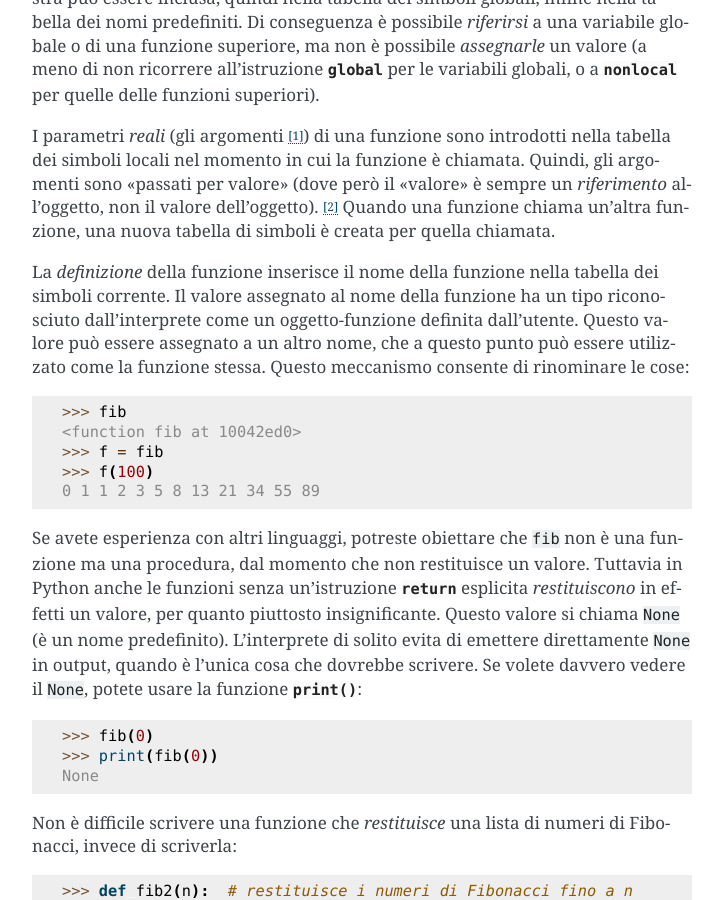
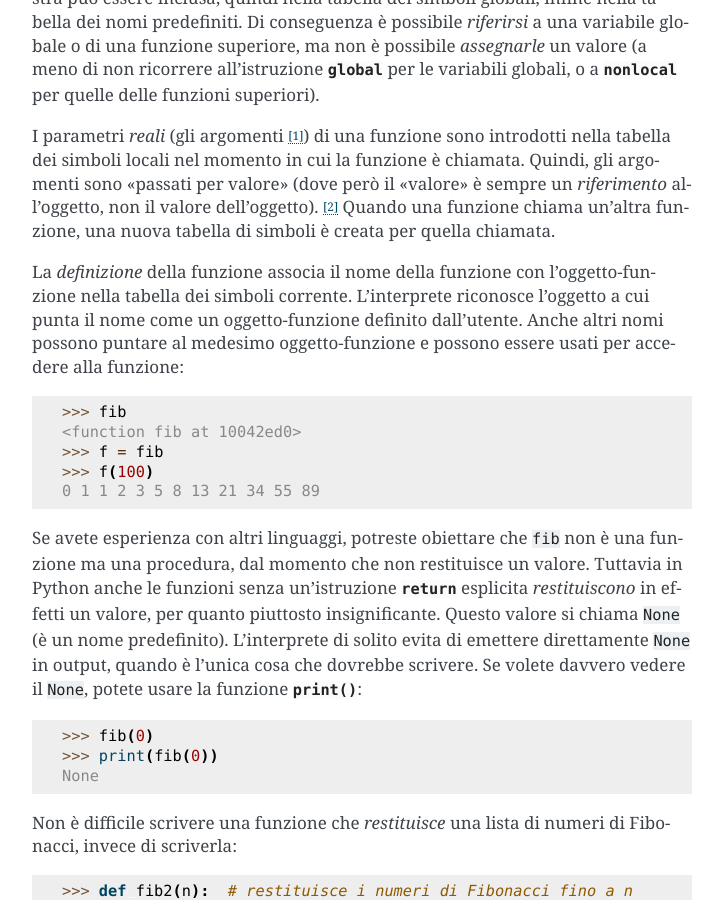
Before and after one commit to ricpol/pytutorial-it, a Sphinx documentation site: the page built from tutorial/source/controlflow.rst, in a window 1280 px wide and 900 px high, scrolled down 5820 px. Shown: the whole window, without its empty margins (388-1111 px from the left). Built offline with Sphinx 7.4.7, drawn with Linux system fonts in a browser that asks for light colours.

Commit message:
sync up to commit d12af71

```diff
--- a/tutorial/source/appetite.rst
+++ b/tutorial/source/appetite.rst
@@ -3,7 +3,7 @@
 
     Questa è una traduzione del `Tutorial ufficiale <https://docs.python.org/3/tutorial/index.html>`_ della documentazione di Python, mantenuta in sincrono con il testo della `repository GitHub <https://github.com/python/cpython/tree/master/Doc/tutorial>`_.
 
-    Questa è la traduzione della **versione "di sviluppo" del Tutorial**, corrispondente al "master branch" della repository, ed è aggiornata al `28 maggio 2020 <https://github.com/python/cpython/commit/eaca2aa117d663acf8160a0b4543ee2c7006fcc7#diff-8f5d4d54eb7fab60cb04633e721f6328>`_.
+    Questa è la traduzione della **versione "di sviluppo" del Tutorial**, corrispondente al "master branch" della repository, ed è aggiornata al `6 luglio 2020 <https://github.com/python/cpython/commit/d12af71047f0eae86440654d3ea74c032c7c3558>`_.
 
     La repository GitHub di questo progetto `si trova qui <https://github.com/ricpol/pytutorial-it>`_: potete essere informati sugli aggiornamenti mettendo una "star" alla repository. Ogni collaborazione è gradita: se intendete partecipare, leggete prima il file `CONTRIBUTING.rst <https://github.com/ricpol/pytutorial-it/blob/master/CONTRIBUTING.rst>`_.
 
--- a/tutorial/source/classes.rst
+++ b/tutorial/source/classes.rst
@@ -40,7 +40,7 @@ Il *namespace* locale di una funzione viene creato al momento di chiamare la fun
 
 Uno *scope* è una regione di codice Python, all'interno del programma, dove il *namespace* è direttamente accessibile. Con "direttamente accessibile" intendiamo che un riferimento *non qualificato* (senza ricorrere alla notazione col punto) a un nome riesce effettivamente a raggiungere quel nome nel *namespace*.
 
-Anche se gli *scope* sono determinati in modo statico, sono usati in modo dinamico. In qualsiasi momento durante l'esecuzione del programma esistono almeno tre *scope* annidati, i cui *namespace* sono direttamente accessibili:
+Anche se gli *scope* sono determinati in modo statico, sono usati in modo dinamico. In qualsiasi momento durante l'esecuzione del programma esistono tre o quattro *scope* annidati, i cui *namespace* sono direttamente accessibili:
 
 * lo *scope* più interno, dove un nome è cercato per prima cosa, contiene i nomi locali;
 * gli *scope* di ogni eventuale funzione di ordine superiore, che sono ricercati dal più prossimo al più lontano, contengono nomi non-locali ma anche non-globali;
--- a/tutorial/source/controlflow.rst
+++ b/tutorial/source/controlflow.rst
@@ -228,7 +228,7 @@ Opzionalmente, la prima istruzione della funzione può essere una stringa non as
 
 I parametri *reali* (gli argomenti [#]_) di una funzione sono introdotti nella tabella dei simboli locali nel momento in cui la funzione è chiamata. Quindi, gli argomenti sono "passati per valore" (dove però il "valore" è sempre un *riferimento* all'oggetto, non il valore dell'oggetto). [#]_ Quando una funzione chiama un'altra funzione, una nuova tabella di simboli è creata per quella chiamata.
 
-La *definizione* della funzione inserisce il nome della funzione nella tabella dei simboli corrente. Il valore assegnato al nome della funzione ha un tipo riconosciuto dall'interprete come un oggetto-funzione definita dall'utente. Questo valore può essere assegnato a un altro nome, che a questo punto può essere utilizzato come la funzione stessa. Questo meccanismo consente di rinominare le cose::
+La *definizione* della funzione associa il nome della funzione con l'oggetto-funzione nella tabella dei simboli corrente. L'interprete riconosce l'oggetto a cui punta il nome come un oggetto-funzione definito dall'utente. Anche altri nomi possono puntare al medesimo oggetto-funzione e possono essere usati per accedere alla funzione::
 
    >>> fib
    <function fib at 10042ed0>
```
